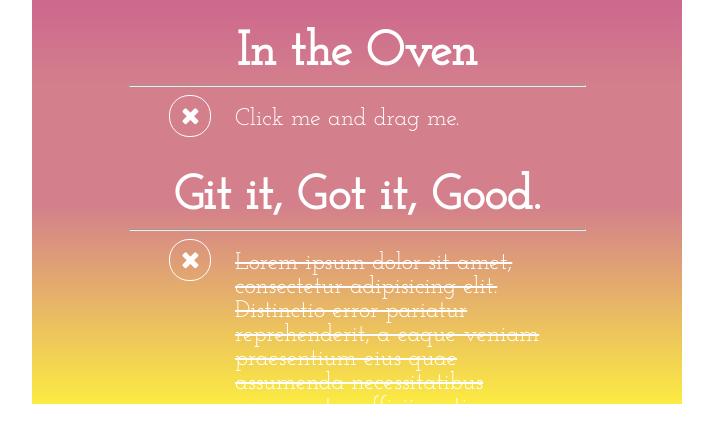
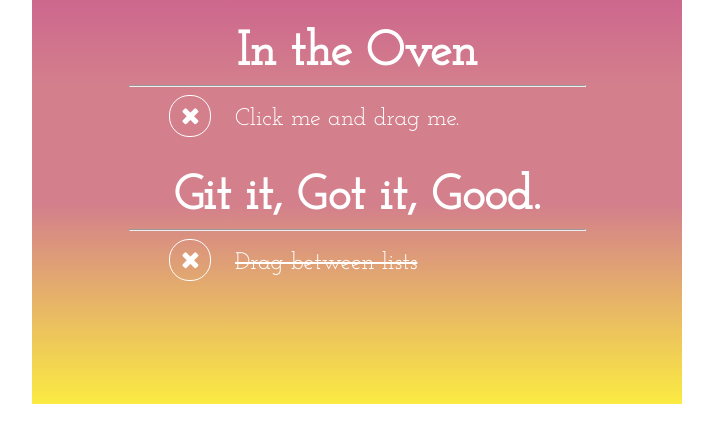
Before and after one commit to selloutdesign/jquery-todo, a plain HTML site: page index.html in a window 1280 px wide. Shown: the part 396-838 px from the top of the page, without its empty margins (283-996 px from the left). After the commit the page ends 800 px from the top, so only its background shows below. Drawn offline with nearby package versions, Linux system fonts and the light colour scheme.

Commit message:
text change

```diff
--- a/index.html
+++ b/index.html
@@ -37,7 +37,7 @@
 		<ul id="nottodo" class="connectedSortable">
 			<li class="selectable" >
 				<div class="delete"><i class="fa fa-close" aria-hidden="true"></i></div>
-				<div class="item">Lorem ipsum dolor sit amet, consectetur adipisicing elit. Distinctio error pariatur reprehenderit, a eaque veniam praesentium eius quae assumenda necessitatibus consequatur officiis optio maxime, cupiditate, beatae, nulla maiores. Animi, reprehenderit.</div>
+				<div class="item">Drag between lists</div>
 
 			</li>
 		</ul>
```
